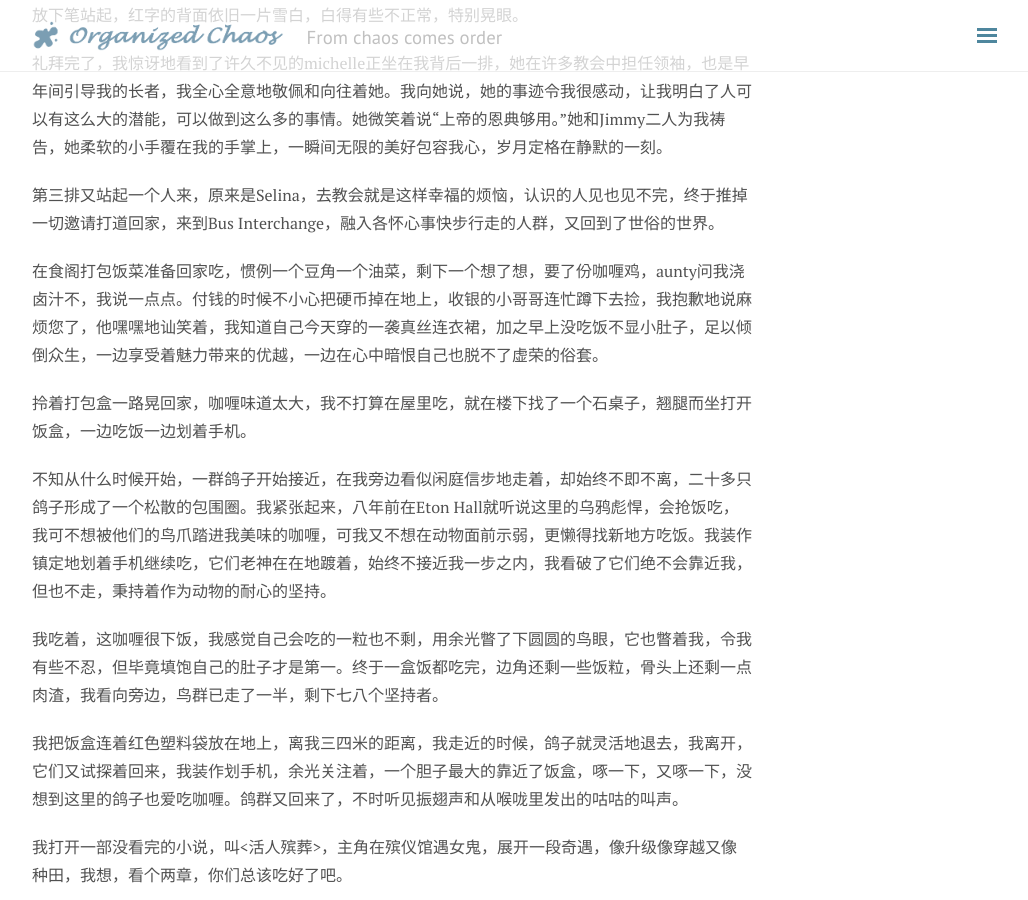
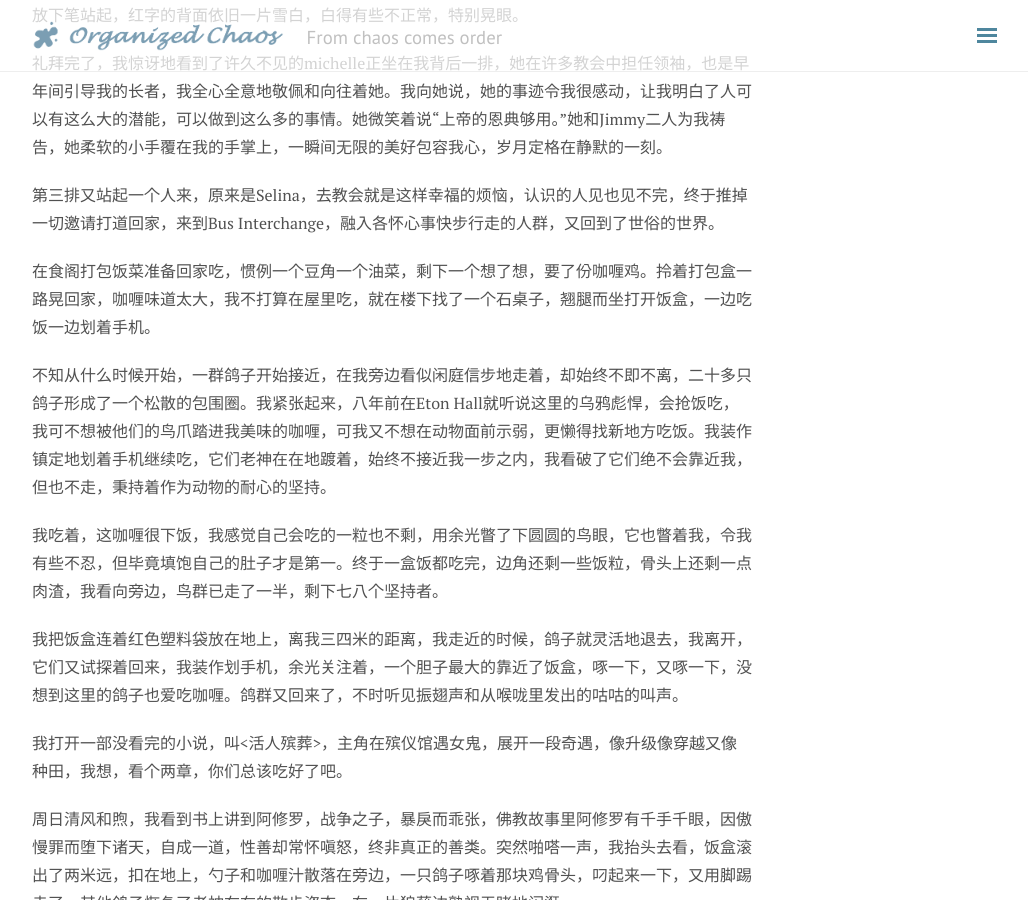
Before and after one commit to yliu9055/organizedchaos, a Jekyll site: the page built from _posts/2019-02-10-ScarletLetter.markdown, in a window 1280 px wide and 900 px high, scrolled down 1471 px. Shown: the whole window, without its empty margins (248-1276 px from the left). Built offline with Jekyll 4.4.1, drawn with Linux system fonts in a browser that asks for light colours; nearby versions of some CDN libraries; comment, search, counter and statistics services are not loaded.

Commit message:
change diary

```diff
--- a/_posts/2019-02-10-ScarletLetter.markdown
+++ b/_posts/2019-02-10-ScarletLetter.markdown
@@ -34,9 +34,7 @@ category: 随笔
 
 第三排又站起一个人来，原来是Selina，去教会就是这样幸福的烦恼，认识的人见也见不完，终于推掉一切邀请打道回家，来到Bus Interchange，融入各怀心事快步行走的人群，又回到了世俗的世界。
 
-在食阁打包饭菜准备回家吃，惯例一个豆角一个油菜，剩下一个想了想，要了份咖喱鸡，aunty问我浇卤汁不，我说一点点。付钱的时候不小心把硬币掉在地上，收银的小哥哥连忙蹲下去捡，我抱歉地说麻烦您了，他嘿嘿地讪笑着，我知道自己今天穿的一袭真丝连衣裙，加之早上没吃饭不显小肚子，足以倾倒众生，一边享受着魅力带来的优越，一边在心中暗恨自己也脱不了虚荣的俗套。
-
-拎着打包盒一路晃回家，咖喱味道太大，我不打算在屋里吃，就在楼下找了一个石桌子，翘腿而坐打开饭盒，一边吃饭一边划着手机。
+在食阁打包饭菜准备回家吃，惯例一个豆角一个油菜，剩下一个想了想，要了份咖喱鸡。拎着打包盒一路晃回家，咖喱味道太大，我不打算在屋里吃，就在楼下找了一个石桌子，翘腿而坐打开饭盒，一边吃饭一边划着手机。
 
 不知从什么时候开始，一群鸽子开始接近，在我旁边看似闲庭信步地走着，却始终不即不离，二十多只鸽子形成了一个松散的包围圈。我紧张起来，八年前在Eton Hall就听说这里的乌鸦彪悍，会抢饭吃，我可不想被他们的鸟爪踏进我美味的咖喱，可我又不想在动物面前示弱，更懒得找新地方吃饭。我装作镇定地划着手机继续吃，它们老神在在地踱着，始终不接近我一步之内，我看破了它们绝不会靠近我，但也不走，秉持着作为动物的耐心的坚持。
 
```
